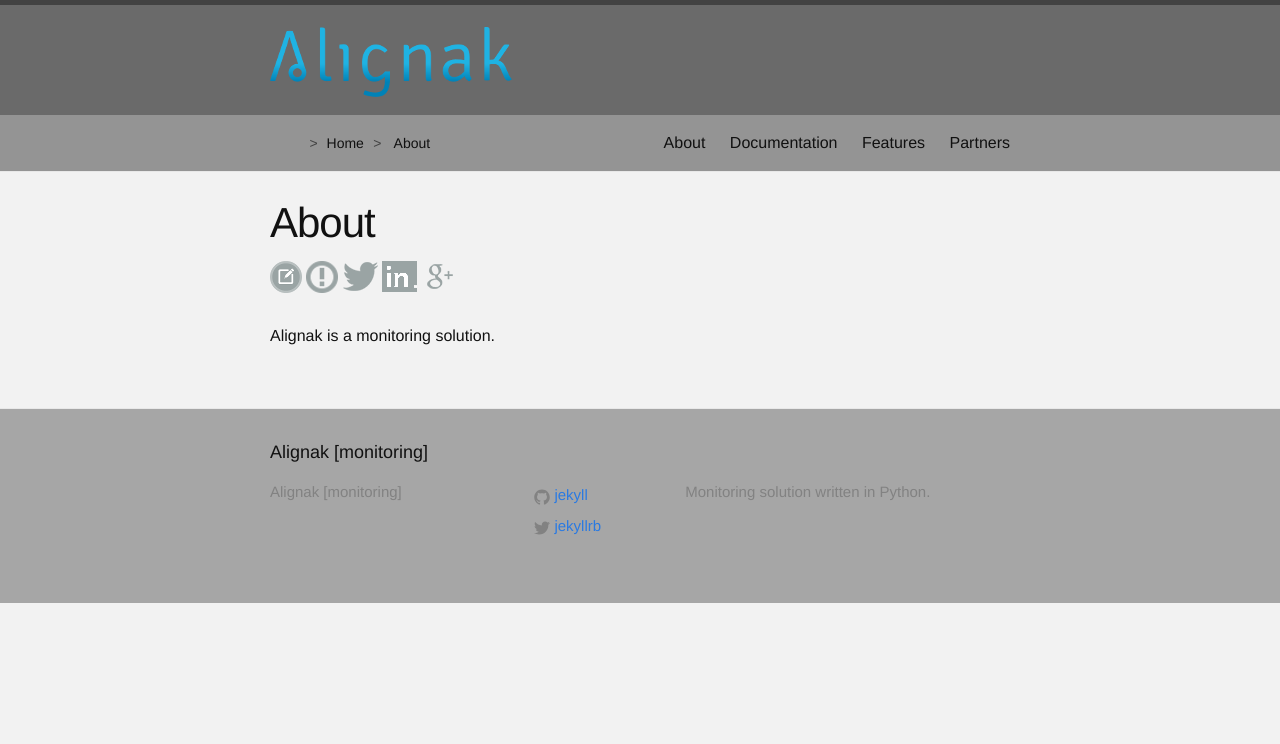
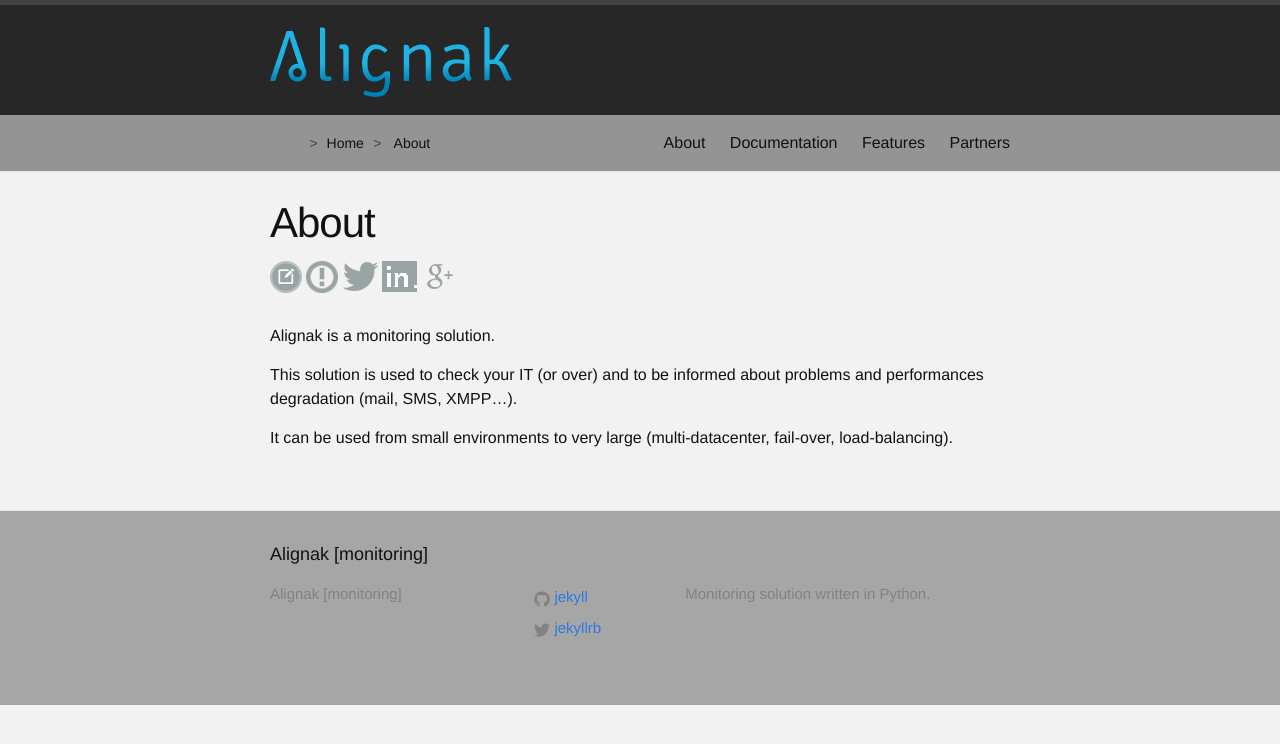
Before and after one commit to Alignak-monitoring/alignak-monitoring.github.io, a Jekyll site: the page built from about.md, in a window 1280 px wide. Shown: the top 744 px of the page. Built offline with Jekyll 4.4.1, drawn with Linux system fonts in a browser that asks for light colours.

Commit message:
Update css & about page

```diff
--- a/_sass/_layout.scss
+++ b/_sass/_layout.scss
@@ -16,7 +16,7 @@
     line-height: 110px;
     letter-spacing: -1px;
     margin-bottom: 0;
-    background-color: #6A6A6A;
+    background-color: #272727;
     width: 100%;
 
     &,
--- a/about.md
+++ b/about.md
@@ -6,3 +6,8 @@
 ---
 
 Alignak is a monitoring solution.
+
+This solution is used to check your IT (or over) and to be informed about problems and
+performances degradation (mail, SMS, XMPP...).
+
+It can be used from small environments to very large (multi-datacenter, fail-over, load-balancing).
```
